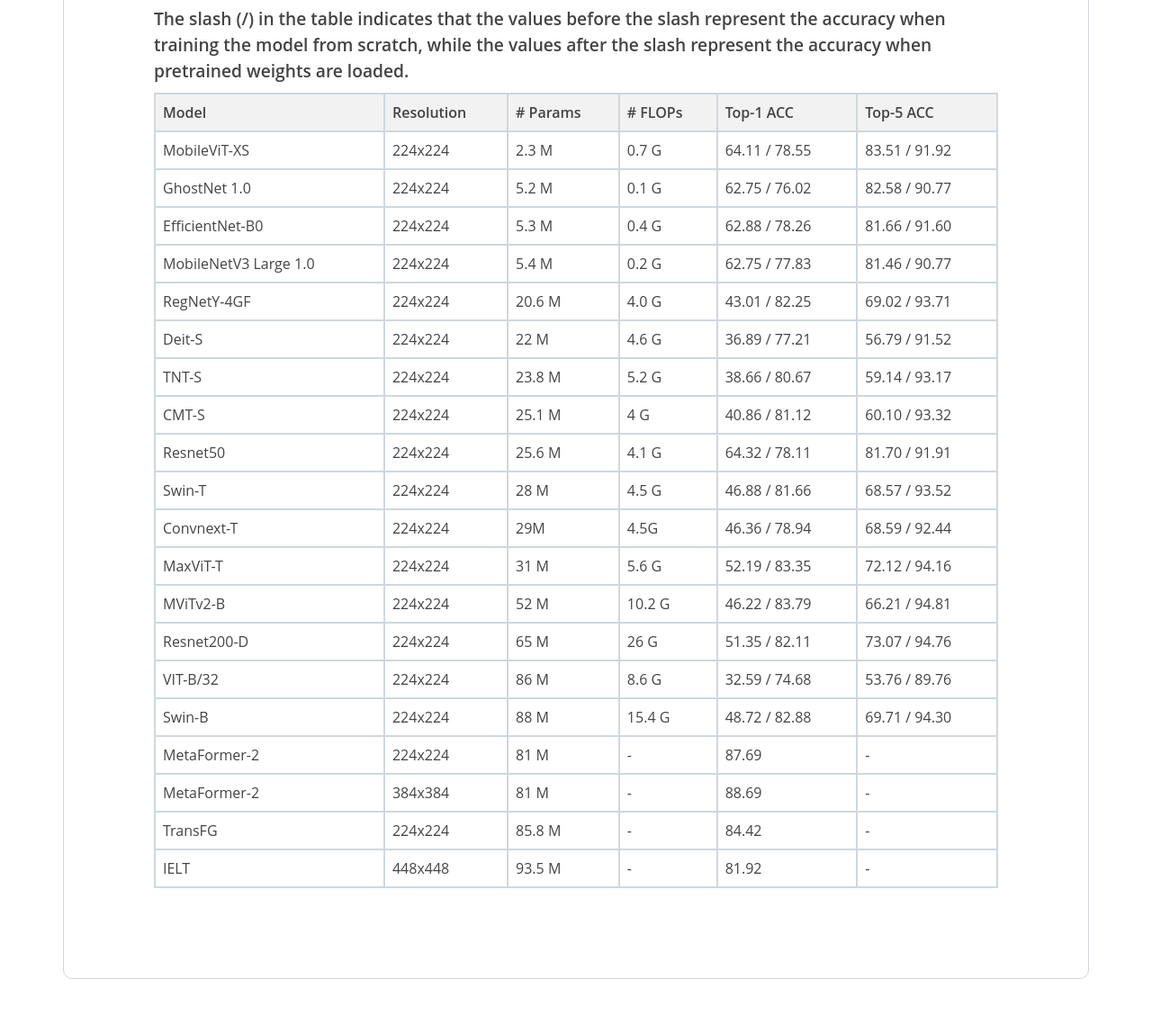
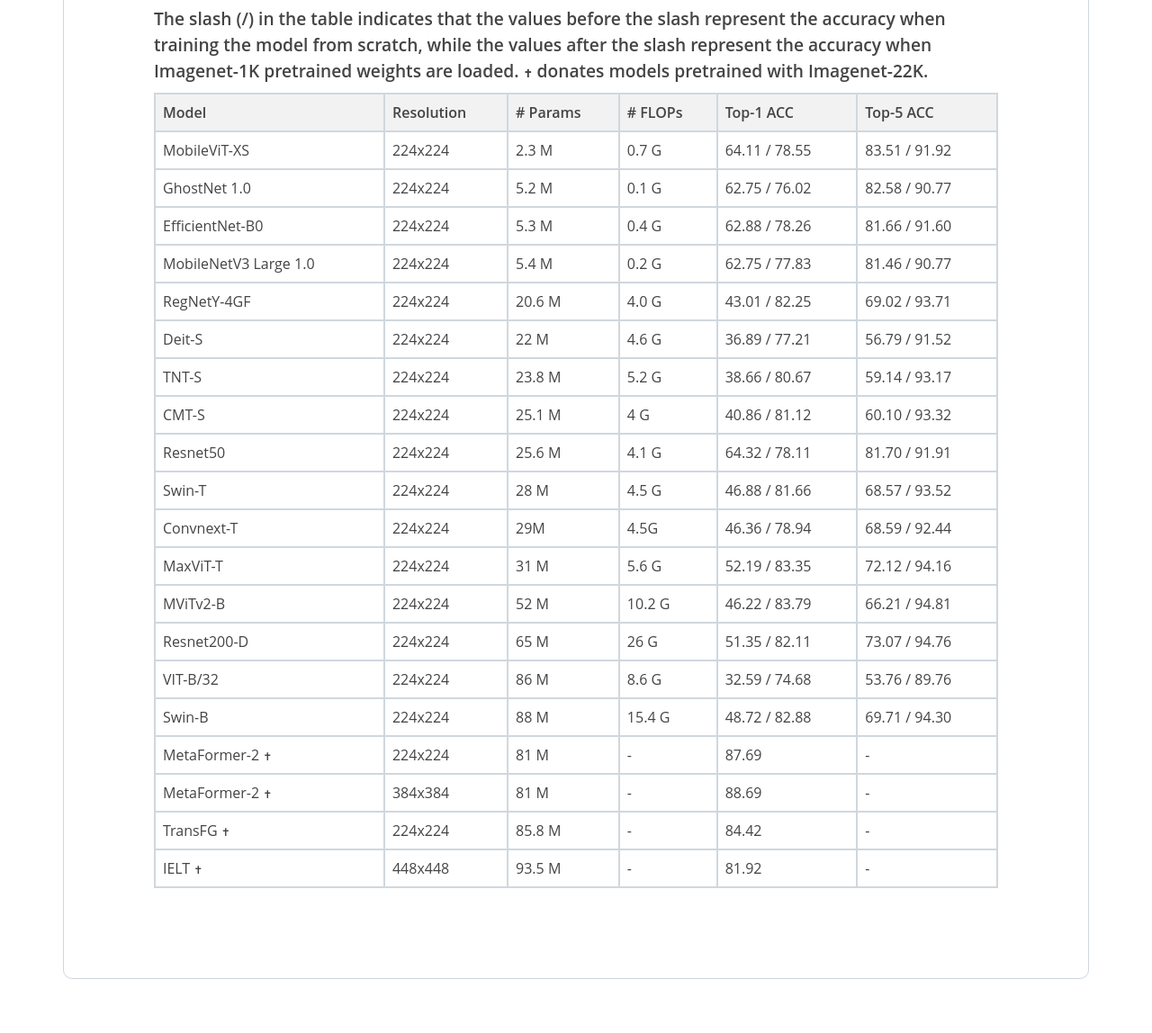
Before and after one commit to WailordHe/cfinbench.github.io, a plain HTML site: page benchmark.html in a window 1280 px wide. Shown: the part 330-1478 px from the top of the page at 90% size. Drawn offline with nearby package versions, Linux system fonts and the light colour scheme; a web font is replaced by a local one.

Commit message:
version 0.2

```diff
--- a/assets/css/style.css
+++ b/assets/css/style.css
@@ -2027,3 +2027,7 @@ table tr.inactive{
 span.announcement{
   font-weight: bold;
 }
+
+.small-cross {
+  font-size: 12px;
+}
--- a/benchmark.html
+++ b/benchmark.html
@@ -57,7 +57,7 @@
     <div class="container d-flex justify-content-between align-items-center">
 
       <div class="logo">
-        <h1 class="text-light"><a href="index.html"><span>Species</span></a></h1>
+        <h1 class="text-light"><a href="index.html"><span>Species196</span></a></h1>
         <!-- Uncomment below if you prefer to use an image logo -->
         <!-- <a href="index.html"><img src="assets/img/logo.png" alt="" class="img-fluid"></a>-->
       </div>
@@ -105,7 +105,7 @@
           </div>
           <div>
             <div class="col-md-12 sub-title">
-              The slash (/) in the table indicates that the values before the slash represent the accuracy when training the model from scratch, while the values after the slash represent the accuracy when pretrained weights are loaded.            </div>
+              The slash (/) in the table indicates that the values before the slash represent the accuracy when training the model from scratch, while the values after the slash represent the accuracy when Imagenet-1K pretrained weights are loaded.                    <span class="small-cross">&#x271D;</span> donates models pretrained with Imagenet-22K.            </div>
             <table>
               <thead>
                 <tr>
@@ -247,15 +247,21 @@
                     <td>69.71 / 94.30</td>
                 </tr>
                 <tr>
-                    <td>MetaFormer-2</td>
-                    <td>224x224</td>
-                    <td>81 M</td>
-                    <td>-</td>
-                    <td>87.69</td>
-                    <td>-</td>
+                  <td>
+                    MetaFormer-2
+                    <span class="small-cross">&#x271D;</span>
+                  </td>
+                  <td>224x224</td>
+                  <td>81 M</td>
+                  <td>-</td>
+                  <td>87.69</td>
+                  <td>-</td>
                 </tr>
                 <tr>
-                    <td>MetaFormer-2</td>
+                  <td>
+                    MetaFormer-2
+                    <span class="small-cross">&#x271D;</span>
+                  </td>
                     <td>384x384</td>
                     <td>81 M</td>
                     <td>-</td>
@@ -263,7 +269,7 @@
                     <td>-</td>
                 </tr>
                 <tr>
-                    <td>TransFG</td>
+                    <td>TransFG                    <span class="small-cross">&#x271D;</span></td>
                     <td>224x224</td>
                     <td>85.8 M</td>
                     <td>-</td>
@@ -271,7 +277,7 @@
                     <td>-</td>
                 </tr>
                 <tr>
-                    <td>IELT</td>
+                    <td>IELT                    <span class="small-cross">&#x271D;</span></td>
                     <td>448x448</td>
                     <td>93.5 M</td>
                     <td>-</td>
```
Also changed, not shown: download.html (+3 -4 lines), index.html (+4 -4 lines), terms_of_use.html (+1 -1 lines).
